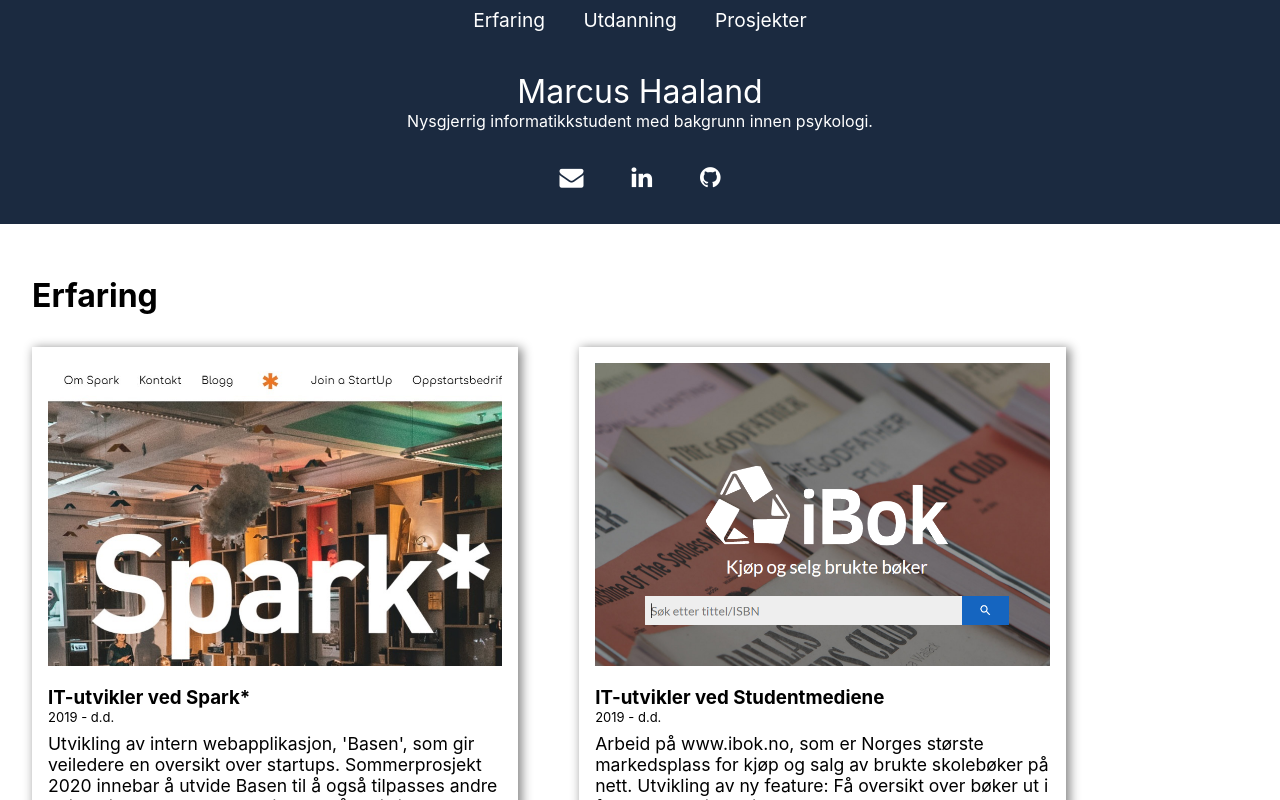
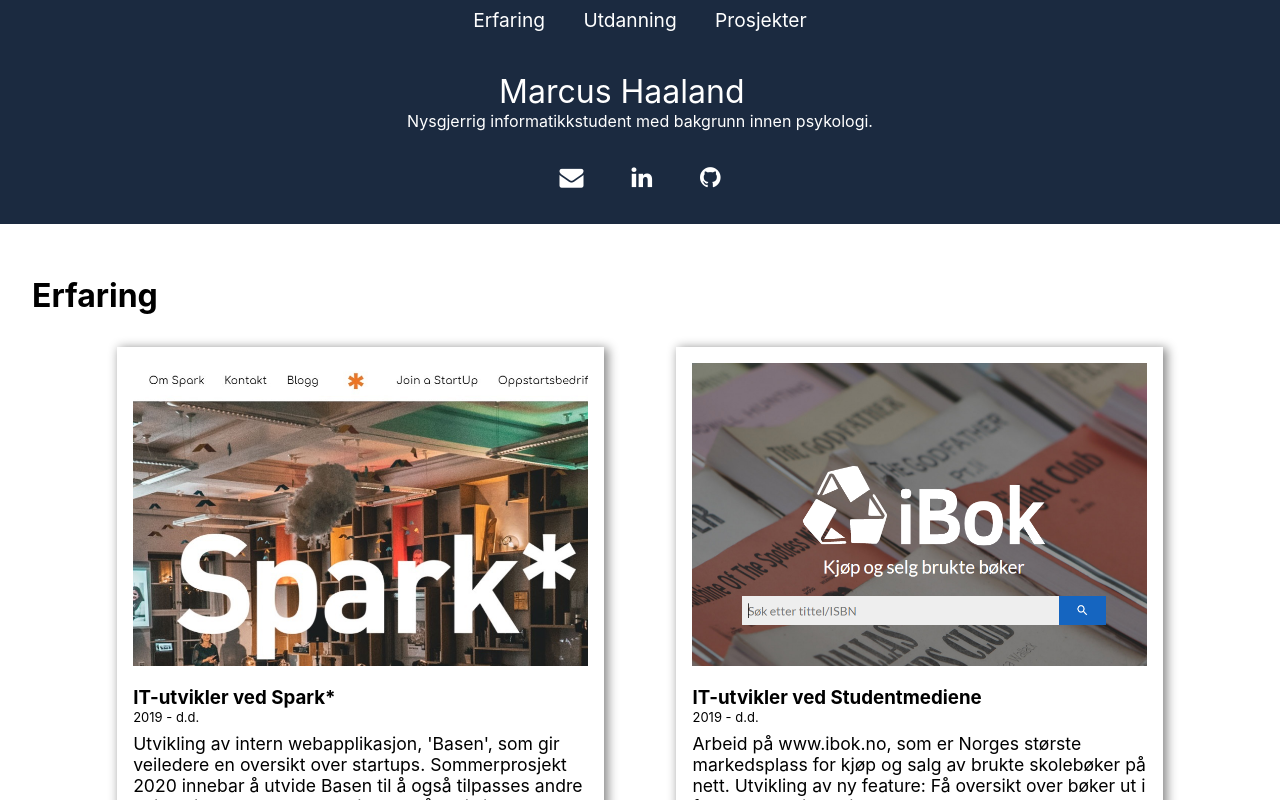
Before and after one commit to haalmarc/CV, a React (Create React App) app: page / in a window 1280 px wide. Shown: the top 800 px of the page. Built offline with nearby package versions, Linux system fonts and the light colour scheme.

Commit message:
Center cards. adjust title margins

```diff
--- a/src/App.css
+++ b/src/App.css
@@ -27,7 +27,7 @@
 }
 
 .titles {
-  margin: 0;
+  margin: 0 3% 0 0;
 }
 
 a.anchor {
@@ -56,5 +56,6 @@
   .cardContainer {
     display: flex;
     flex-wrap: wrap;
+    justify-content: center;
   }
 }
--- a/src/components/Infobox/index.css
+++ b/src/components/Infobox/index.css
@@ -20,7 +20,8 @@
 
 .infoBox {
   position: relative;
-  margin: 2em 5% 2em 0;
+  margin: 0 3% 0 3%;
+  margin: 2em 0 2em 0;
   box-shadow: 3px 2px 10px 1px #888888;
   padding: 1em;
 }
@@ -53,6 +54,7 @@
 
 @media screen and (min-width: 992px){
   .infoBox {
-    width: 40%
+    width: 40%;
+    margin: 2em 3% 2em 3%;
   }
 }
```
